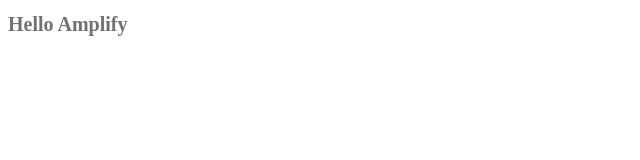
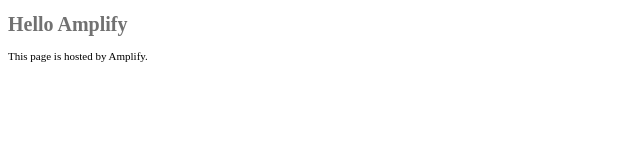
Before and after one commit to masashi-ogawa/hello-amplify, a website: page src/index.html in a window 1280 px wide. Shown: the whole page, without its empty margins (0-640 px from the left). Drawn offline with nearby package versions, Linux system fonts and the light colour scheme; files that its build step writes are made by us from their sources.

Commit message:
add message

```diff
--- a/sass/index.scss
+++ b/sass/index.scss
@@ -4,3 +4,7 @@
   font-size: 20px;
   color: $gray;
 }
+
+p {
+  font-size: 11px;
+}
--- a/src/index.html
+++ b/src/index.html
@@ -7,5 +7,6 @@
 </head>
 <body>
   <h1>Hello Amplify</h1>
+  <p>This page is hosted by Amplify.</p>
 </body>
 </html>
```
